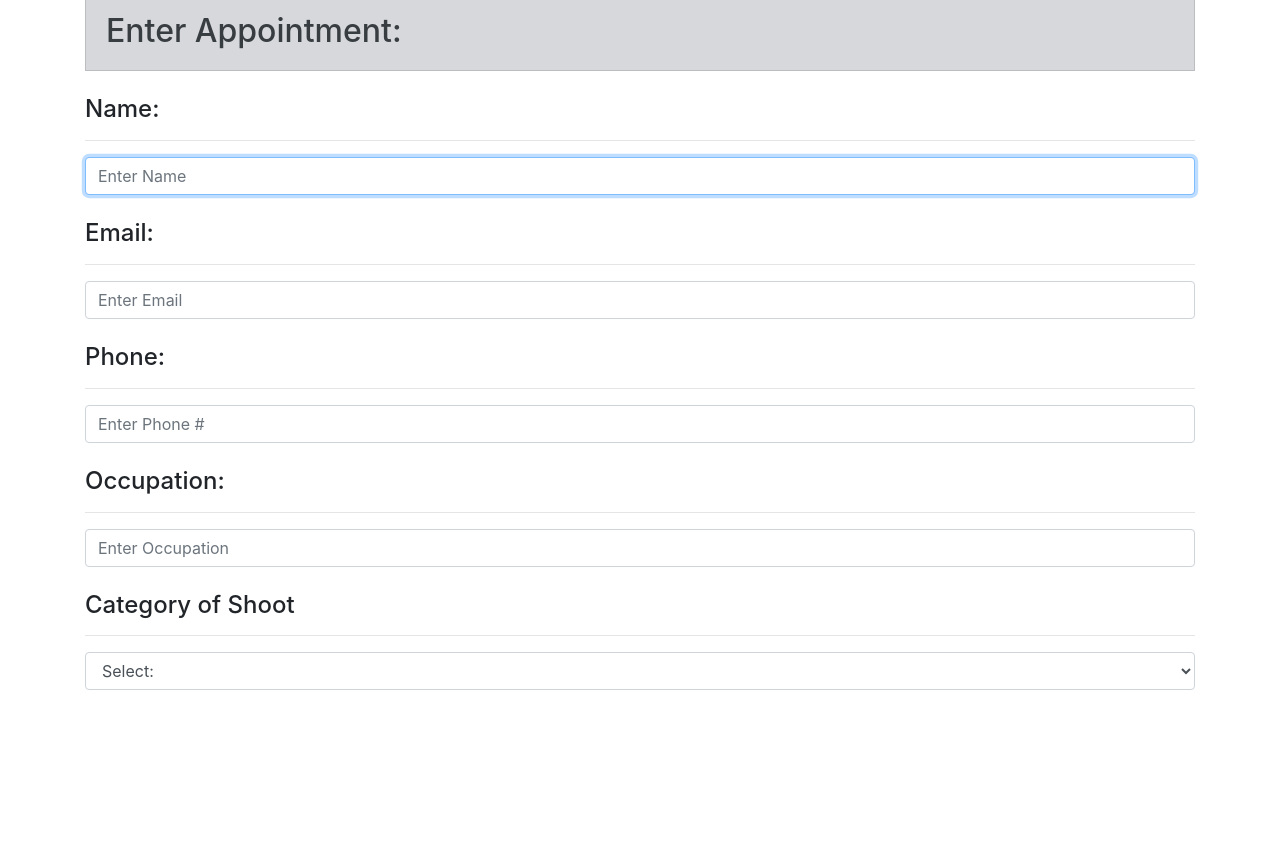
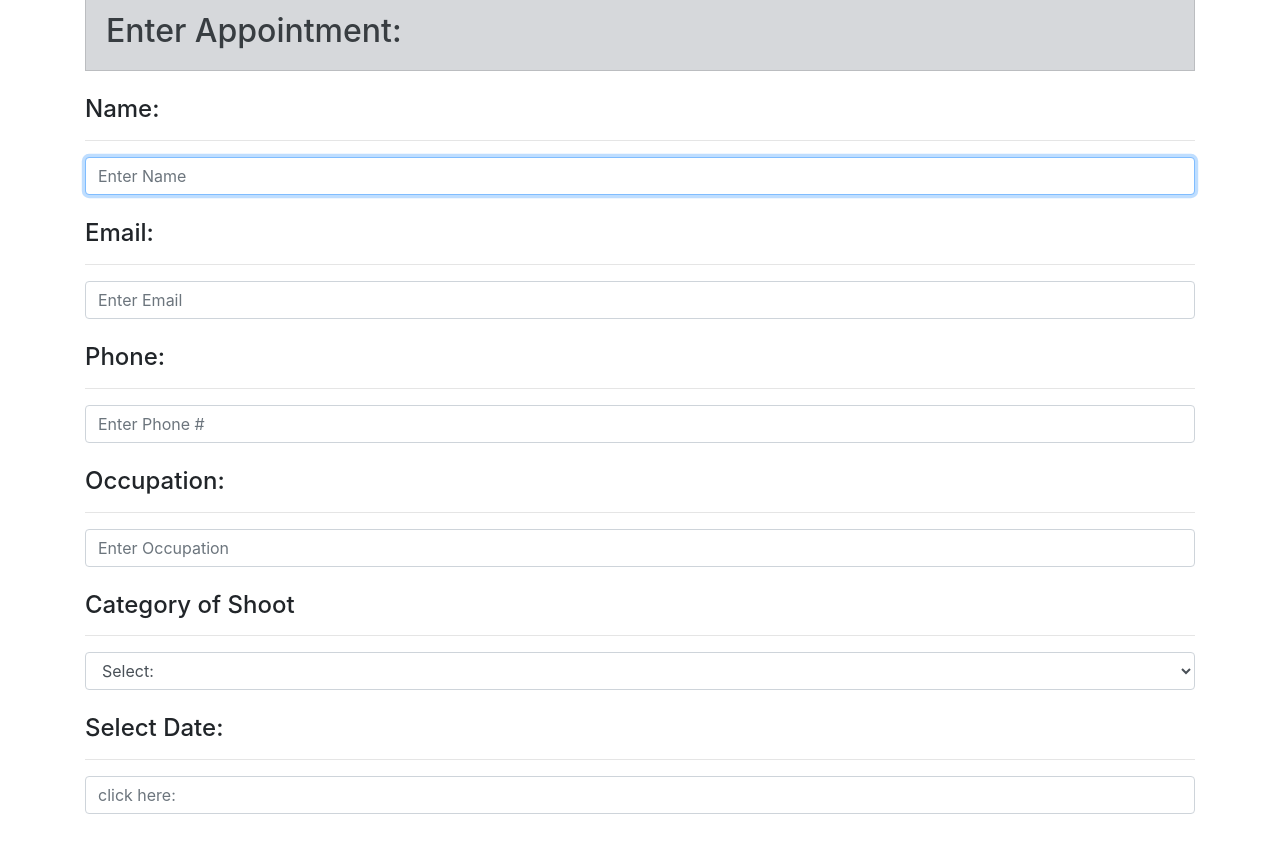
Before and after one commit to courthub74/MarysApptApp3, a Django app: page / in a window 1280 px wide. Shown: the part 237-1099 px from the top of the page. Before the commit the page ends 927 px from the top, so only its background shows below. Run offline with Django 3.2, Linux system fonts and the light colour scheme; some libraries are stand-ins or nearby versions.

Commit message:
Datepicker

```diff
--- a/marystuffs/templates/home.html
+++ b/marystuffs/templates/home.html
@@ -6,8 +6,6 @@
 {% block content %}
 
 <br>
-
-<!--DATEPICKER-->
 
 <!--CSS-->
 <link rel="stylesheet" type="text/css" href="{% static 'css/jquery-ui.min.css'%}">
@@ -79,18 +77,24 @@
 							</select>
 					</section>
 				</div>
+				<br>
+
+
+		<!--DATEPICKER-->
+		<div class="container">
+			<h4>Select Date:</h4>
+			<hr>
+				<input type="text" class="form-control" id="datepicker" placeholder="click here:" name="date" autocomplete="off">
+		</div>
+
+		<script>
+			$("#datepicker").datepicker();
+		</script>
 
 
 
 
-
-
-
-
-
-
-
-
+<br><br>
 </form>
 
 
```
Also changed, not shown: 1 other file.
